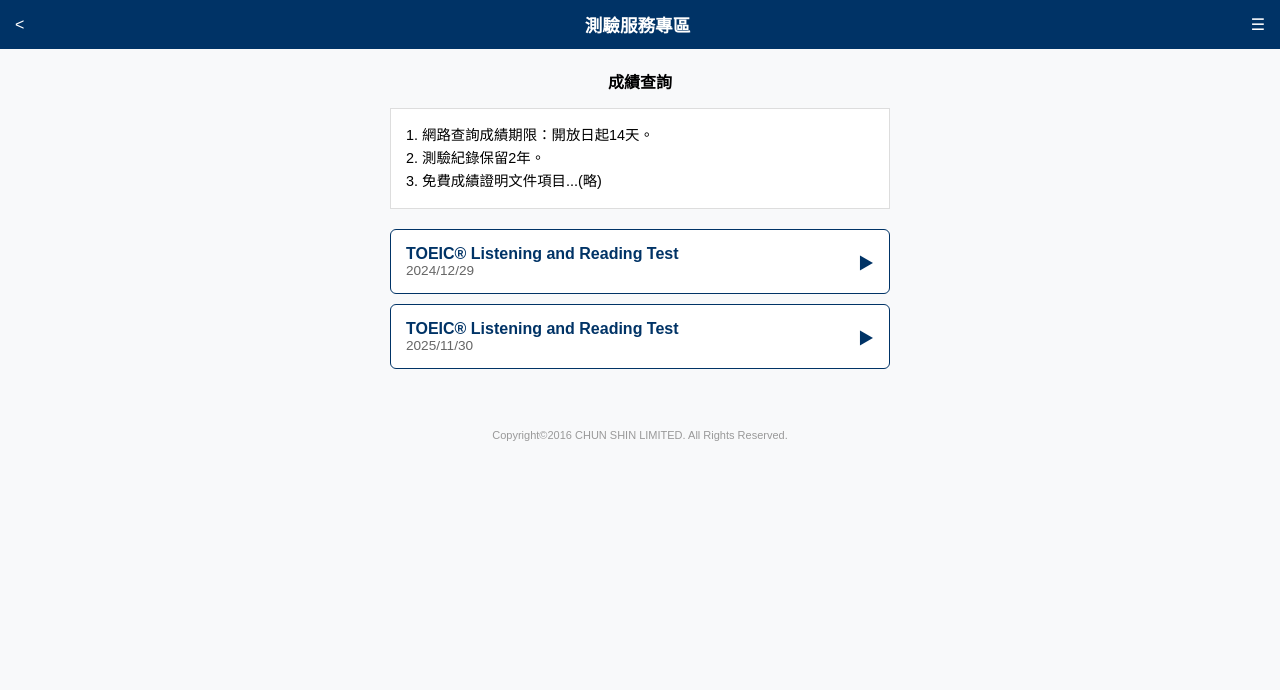
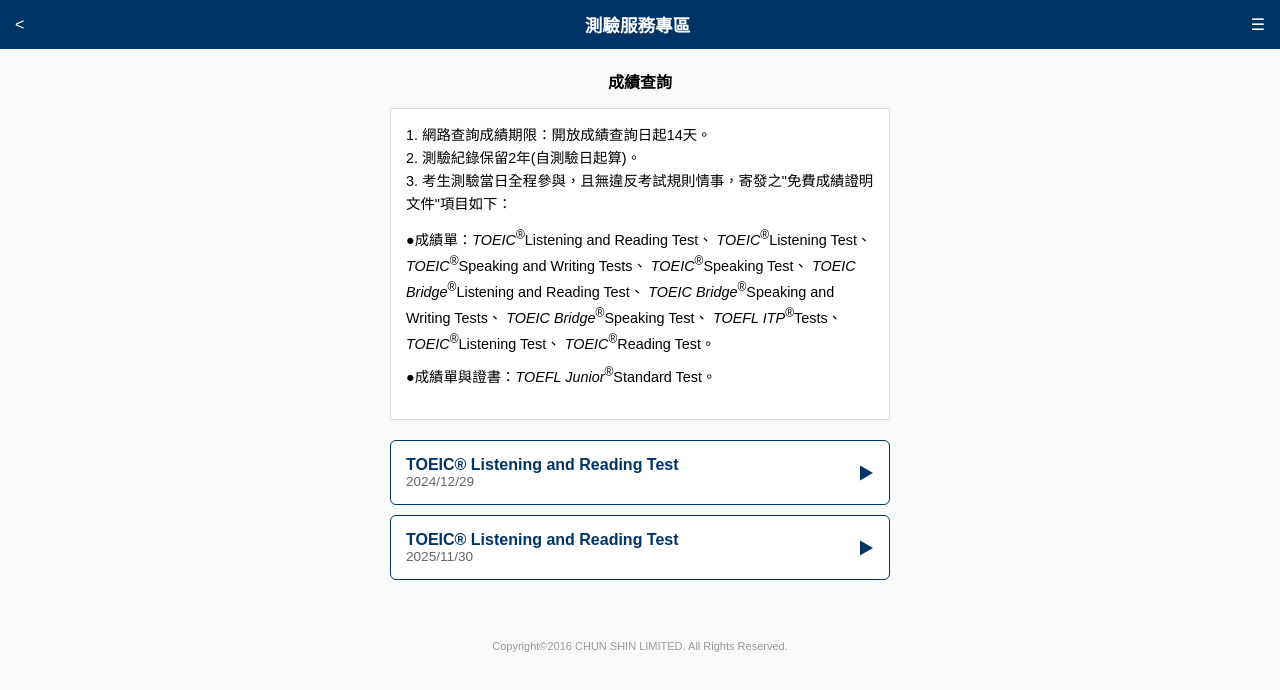
Before and after one commit to jaina0831/TOEIC, a plain HTML site: page index.html in a window 1280 px wide. Both pictures are taken after a click on the button "登入". Drawn offline with Linux system fonts and the light colour scheme.

Commit message:
Update index.html

```diff
--- a/index.html
+++ b/index.html
@@ -155,10 +155,27 @@
             <div class="container">
                 <div style="text-align:center; font-weight:bold; margin-bottom:15px;">成績查詢</div>
                 <div class="list-notes">
-                    1. 網路查詢成績期限：開放日起14天。<br>
-                    2. 測驗紀錄保留2年。<br>
-                    3. 免費成績證明文件項目...(略)
-                </div>
+    1. 網路查詢成績期限：開放成績查詢日起14天。<br>
+    2. 測驗紀錄保留2年(自測驗日起算)。<br>
+    3. 考生測驗當日全程參與，且無違反考試規則情事，寄發之"免費成績證明文件"項目如下：<br>
+    <ul style="list-style: none; padding-left: 0; margin-top: 10px;">
+        <li style="margin-bottom: 8px;">
+            ●成績單：<i>TOEIC</i><sup>®</sup>Listening and Reading Test、
+            <i>TOEIC</i><sup>®</sup>Listening Test、
+            <i>TOEIC</i><sup>®</sup>Speaking and Writing Tests、
+            <i>TOEIC</i><sup>®</sup>Speaking Test、
+            <i>TOEIC Bridge</i><sup>®</sup>Listening and Reading Test、
+            <i>TOEIC Bridge</i><sup>®</sup>Speaking and Writing Tests、
+            <i>TOEIC Bridge</i><sup>®</sup>Speaking Test、
+            <i>TOEFL ITP</i><sup>®</sup>Tests、
+            <i>TOEIC</i><sup>®</sup>Listening Test、
+            <i>TOEIC</i><sup>®</sup>Reading Test。
+        </li>
+        <li>
+            ●成績單與證書：<i>TOEFL Junior</i><sup>®</sup>Standard Test。
+        </li>
+    </ul>
+</div>
 
                 <div class="exam-item" onclick="showScore('2024/12/29')">
                     <div>
```
